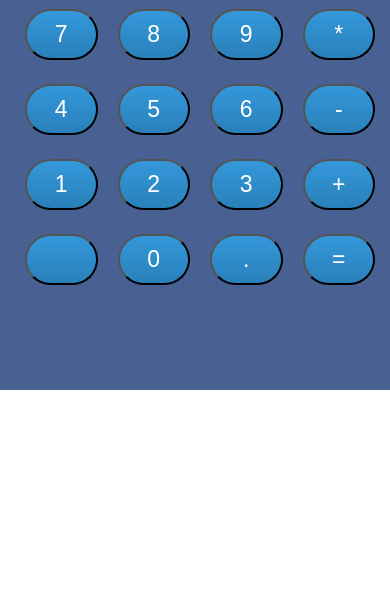
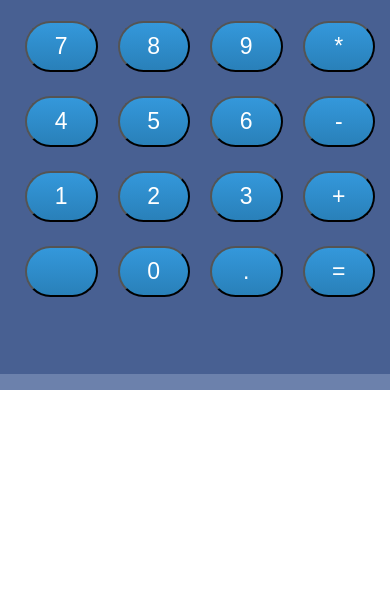
Before and after one commit to Ganapathi-devop/calcy-prj, a plain HTML site: page index.html in a window 390 px wide. Shown: the part 246-844 px from the top of the page. Drawn offline with nearby package versions, Linux system fonts and the light colour scheme; a web font is replaced by a local one.

Commit message:
secound commit

```diff
--- a/responsive.css
+++ b/responsive.css
@@ -3,7 +3,7 @@
     .body{width: 100%;}
     .header{ height: 80px;}
     #header-heading{ font-size: 4rem;}
-    .content{ padding: 0%;}
+    .content{ padding: 1rem 0px;}
     .calculator{ width: 100%;}
     .screen-calculator{ height: 15%;}
     .row-keys{ margin: 10px 0px;}
```
